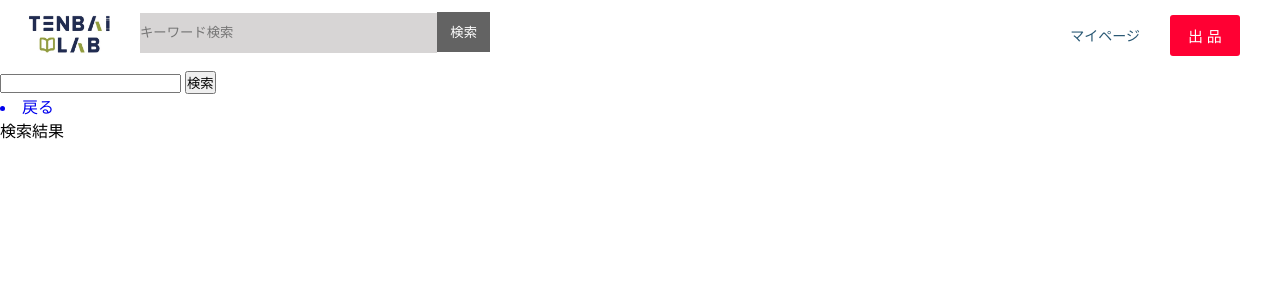
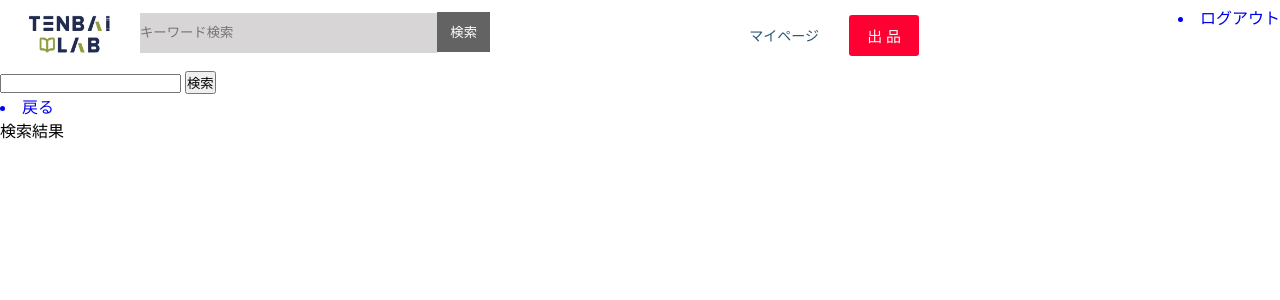
Before and after one commit to hishidalab/Tenbai_Lab, a Django app: page /pengin/search/ in a window 1280 px wide. Shown: the top 300 px of the page. Run offline with Django 3.2, Linux system fonts and the light colour scheme; data that the repository does not hold is empty.

Commit message:
Home.htmlにログアウト追加

```diff
--- a/app/source/pengin/templates/pengin/home.html
+++ b/app/source/pengin/templates/pengin/home.html
@@ -26,6 +26,9 @@
                 <li class="syu">出 品</li>
             </a>
         </ul>
+            <a href="{% url 'pengin:login' %}">
+                <li>ログアウト</li>
+            </a>
     </header>
 
     <form method="GET" action="{% url 'pengin:search' %}">
```
